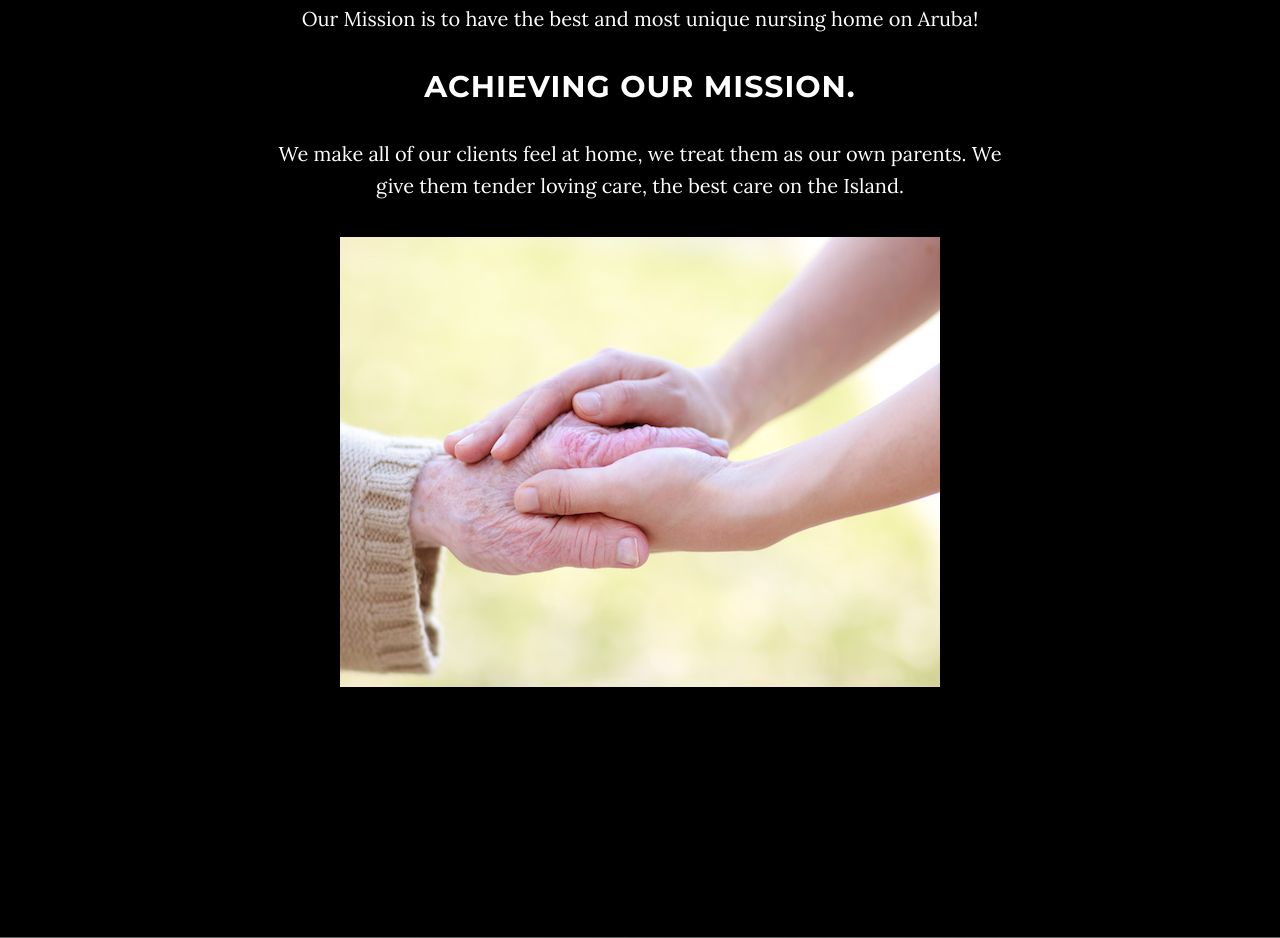
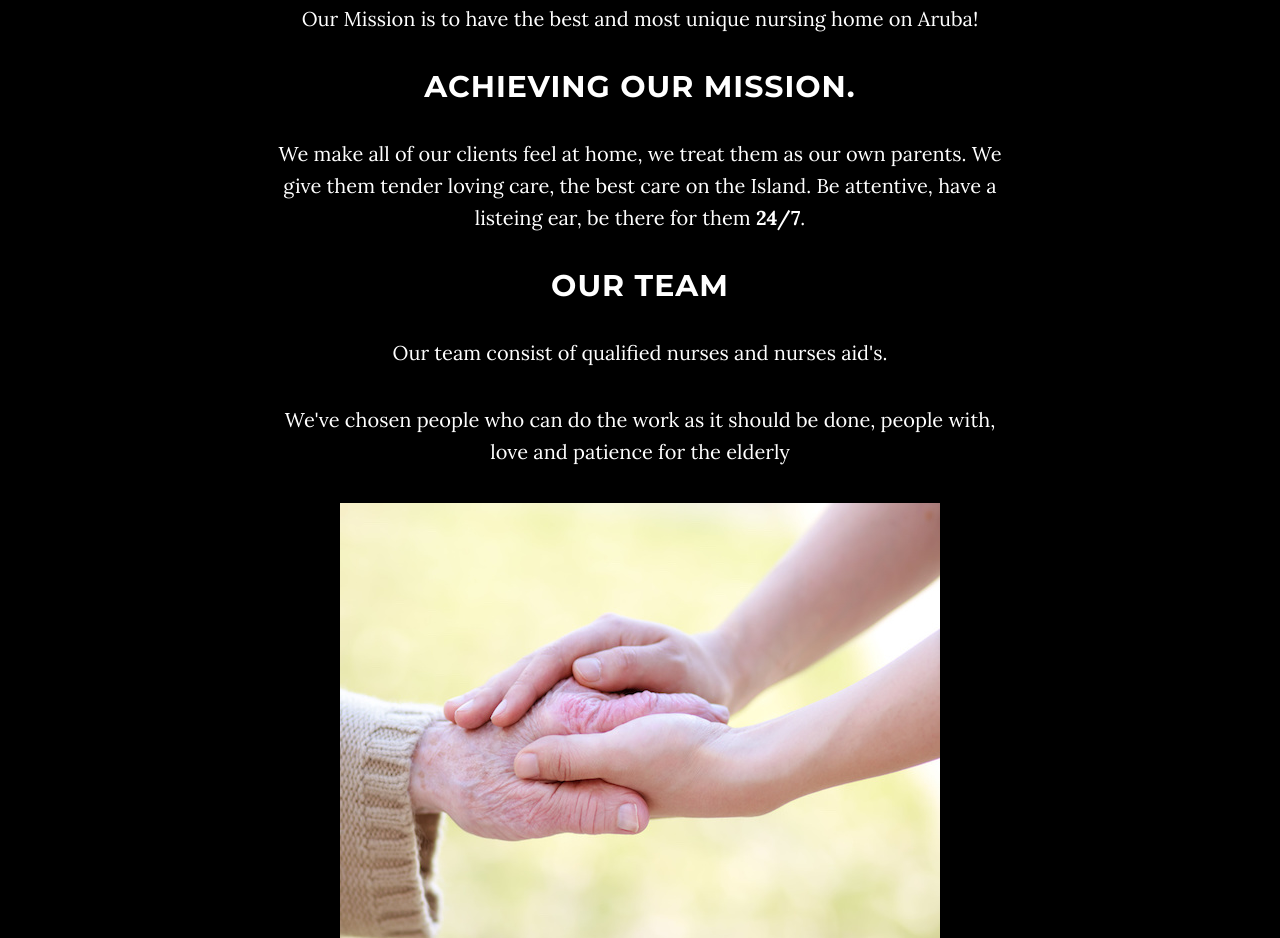
Before and after one commit to lynettebrowne/lynettebrowne.github.io, a website: page index.html in a window 1280 px wide. Shown: the part 1115-2053 px from the top of the page. Drawn offline with nearby package versions, Linux system fonts and the light colour scheme; some packages are replaced by stand-ins of ours.

Commit message:
add by lionel

```diff
--- a/index.html
+++ b/index.html
@@ -98,8 +98,16 @@
                 	</h2>
                 <p>
                 	We make all of our clients feel at home, we treat them as our own parents.
-                	We give them tender loving care, the best care on the Island.
+                	We give them tender loving care, the best care on the Island. Be attentive, have a listeing ear, be there for them <strong>24/7</strong>.
+
                 </p>
+                <h2>
+                	Our Team
+                </h2>
+                <p>
+                	Our team consist of qualified nurses and nurses aid's.
+                </p>
+                <p>We've chosen people who can do the work as it should be done, people with, love and patience for the elderly</p>
                 <img src="img/helph1.jpg" alt="Mountain View">
             </div>
         </div>
```
